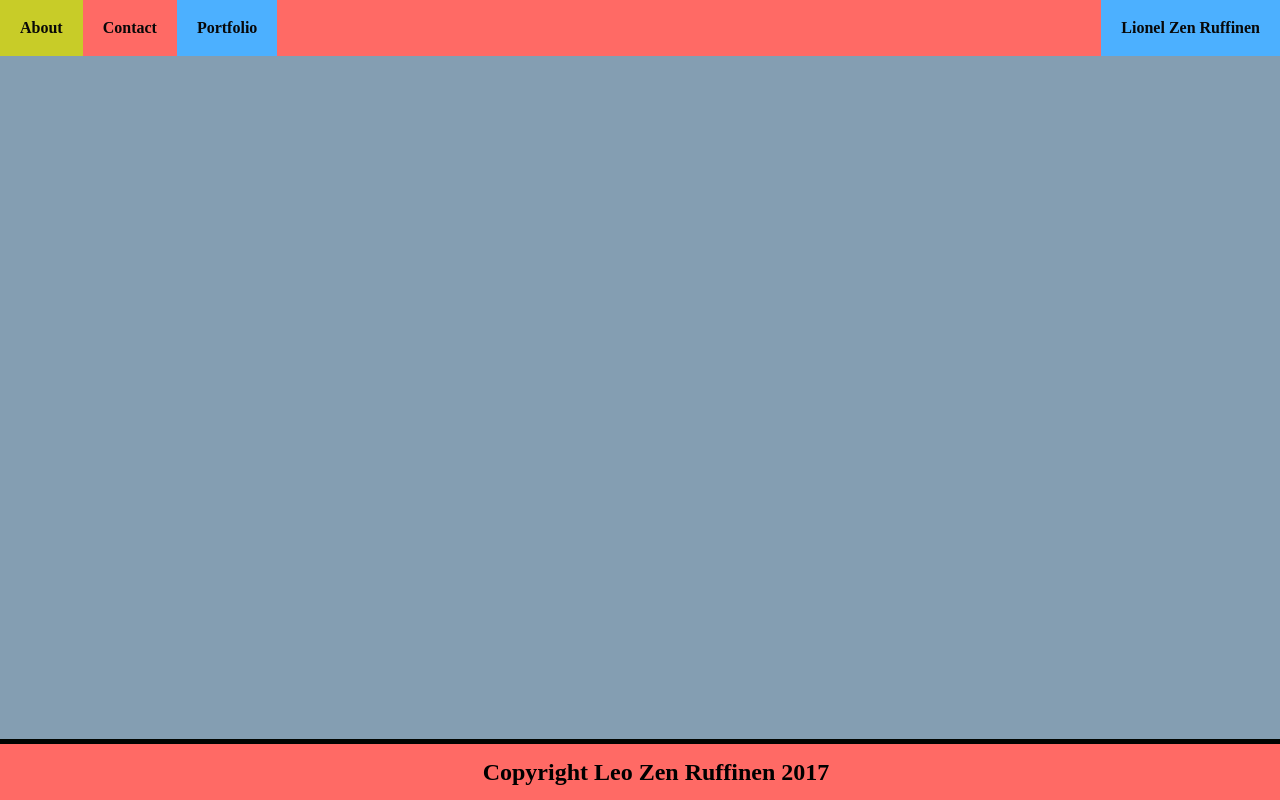
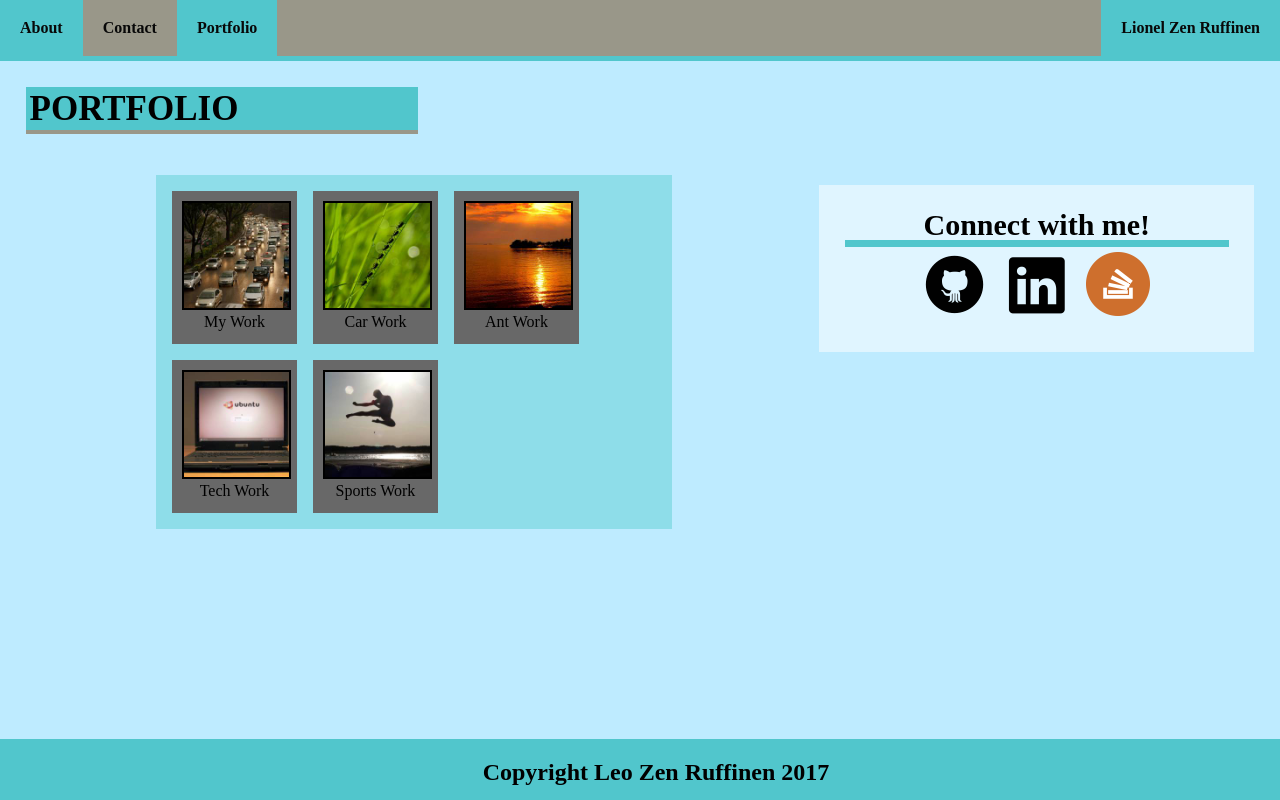
Before and after one commit to zenlionel/Basic-Portfolio, a plain HTML site: page portfolio.html in a window 1280 px wide. Drawn offline with Linux system fonts and the light colour scheme.

Commit message:
new updates

```diff
--- a/assets/css/style.css
+++ b/assets/css/style.css
@@ -1,6 +1,7 @@
 
 body {
-    background-color: #849EB2;
+    font-family:g Georgia, 'Times New Roman', Times, serif;
+    background-color: #BEEBFF;
     margin-bottom: 50px;
 }
 
@@ -9,16 +10,37 @@ ul {
     margin: 0;
     padding: 0;
     overflow: hidden;
-    background-color: #FF6A65;
+    background-color: #999789;
 }
 
 li {
     font-weight: bold;
     float: left;
 }
+.main img {
+    border: 2px solid black;
 
-a{
+}
+a {
     text-decoration: none;
+}
+h1 {
+    font-size: 35px;
+    font-weight: bold;
+}
+.h2 {
+    background: #51C6CC;
+   display: inline-block;
+    padding: 4px;
+    width: 30%;
+    margin:  2%;
+    font-size: 35px;
+    font-weight: bold;
+border-bottom: 4px solid #999789;
+}
+h3 {
+    padding: 4px;
+    text-align: center;
 }
 
 li a {
@@ -31,10 +53,10 @@ li a {
 }
 
 li a:hover:not(.active) {
-    background-color: #C8CC28;
+    background-color: #51C6CC;
 }
 .active {
-    background-color: #4CB0FF;
+    background-color: #51C6CC;
 }
 .about {
     float: left;
@@ -44,22 +66,16 @@ li a:hover:not(.active) {
     width: 55%;
     padding: 1%;
     margin: 2%;
-    background-color: white;
+    background-color: rgba(255, 255, 255, 0.432);
 }
 #contactme {
     padding: 2px;
     width: 65%;
     border-style: solid;
     border-bottom-width: 4px;
+    border-bottom-color: #51C6CC;
     font-weight: bold;
     font-size: 35px;
-
-}
-h1 {
-    font-size: 35px;
-    font-weight: bold;
-
-
 }
 .pic {
     float: left;
@@ -70,7 +86,7 @@ h1 {
     text-align: center;
     float: right;
     font-size: 30px;
-    background-color: white;
+    background-color: rgba(255, 255, 255, 0.521);
     padding: 2%;
     margin: 2%;
     width: 30%;
@@ -81,10 +97,10 @@ h1 {
 .footer {
     border-top-style: solid;
     border-top-width: 5px;
-    border-top-color: rgb(1, 5, 1);
+    border-top-color: #51C6CC;
     font-weight: bold;
     text-align: center;
-    background-color: #FF6A65;
+    background-color: #51C6CC;
     position: fixed;
     padding: 16px;
     bottom: 0px;
@@ -97,18 +113,18 @@ h1 {
 .line {
     width: 100%;
     height: 7px;
-    background: #AFB22C;
+    background: #51C6CC;
     overflow: hidden;
 }
 .sepparator {
     bottom: 22px;
     height: 5px;
     width: 100%;
-    background-color: #C8CC28;
+    background-color: #51C6CC;
 }
 .container {
     display: inline-block;
-    background-color: rgba(105, 98, 98, 0.404);
+    background-color: #51C6CC;
     font-size: 15px;
     line-height: 22.5px;
     padding: 2%;
@@ -117,6 +133,42 @@ h1 {
     height: 40%;
 }
 .box1,textarea {
-    border: 2px ridge #79FF87;
+    border: 2px ridge rgb(112, 112, 112);
     min-height: 5%;
 }
+.row {
+    background-color: rgba(81, 202, 204, 0.438);
+    width: 50%;
+    display: inline-block;
+    float: left;
+    margin: 16px;
+}
+
+.main {
+    max-width: 1000px;
+    margin: auto;
+    background-color: red;
+}
+
+.row,
+.row > .column {
+    padding: 8px;
+}
+
+/* Create four equal columns that floats next to each other */
+.column {
+    border-style: ridge;
+    float: left;
+    width: 25%;
+}
+
+/* Clear floats after rows */
+.row:after {
+    display: table;
+    clear: both;
+}
+
+.content {
+    background-color: #686868;
+    padding: 10px;
+}
--- a/portfolio.html
+++ b/portfolio.html
@@ -21,6 +21,115 @@
                 <li><a class="active" href="portfolio.html">Portfolio</a></li>
             </ul>
 
+            <div class="sepparator">
+            </div>
+
+            <div class="h2">PORTFOLIO
+
+            </div>
+
+            <div class="main">
+
+                    <!-- Portfolio Gallery Grid -->
+                    <div class="row">
+                      <div class="column">
+                        <div class="content">
+                            <a href="#" alt="cars" target="_blank">
+                                <img src="assets/images/cars.jpg" alt="Cars" style="width:100%">
+                            </a>
+                            <h3>My Work</h3>
+
+                        </div>
+                      </div>
+                      <div class="column">
+                        <div class="content">
+                            <a href="#" alt="ants" target="_blank">
+                                <img src="assets/images/nature1.jpg" alt="Ants" style="width:100%">
+                            </a>
+                            <h3>Car Work</h3>
+
+                        </div>
+                      </div>
+
+                      <div class="column">
+                        <div class="content">
+                          <a href="#" alt="ants" target="_blank">
+                                <img src="assets/images/nature2.jpg" alt="Nature2" style="width:100%">
+                          </a>
+                            <h3>Ant Work</h3>
+
+                        </div>
+                      </div>
+
+                      <div class="column">
+                        <div class="content">
+                            <a href="#" alt="carwork" target="_blank">
+                                 <img src="assets/images/tech.jpg" alt="Tech" style="width:100%">
+                            </a>
+                            <h3>Tech Work</h3>
+
+                        </div>
+                      </div>
+                      <div class="column">
+                            <div class="content">
+                            <a href="#" alt="Flying Kick" target="_blank">
+                                <img src="assets/images/kick.jpg" alt="kick" style="width:100%">
+                            </a>
+                             <h3>Sports Work</h3>
+
+                            </div>
+                        </div>
+
+
+                    </div>
+
+
+
+
+                    </div>
+
+
+
+
+
+
+
+
+
+
+
+
+
+            <div class="connect">
+                    <p>Connect with me!</p>
+                    <div class="line"></div>
+
+                     <a href="https://github.com/zenlionel" target="_blank">
+
+                         <img class="icon" src="assets/images/github.png" alt="github link">
+
+                     </a>
+
+                     <a href="https://www.linkedin.com/in/zenlionel/" target="_blank">
+
+                         <img class="icon" src="assets/images/linked.png" alt="linkedin link">
+
+                     </a>
+
+                     <a href="https://stackoverflow.com/users/8678199/zenlionel?tab=profile" target="_blank">
+
+                         <img class="icon" src="assets/images/stack.png" alt="stackoverflow link">
+
+                     </a>
+
+
+                 </div>
+
+
+
+
+
+
 
             <div class="footer">
 
```
Also changed, not shown: contact.html (+6 -2 lines), index.html (+3 -4 lines), assets/images/kick.jpg (added).
